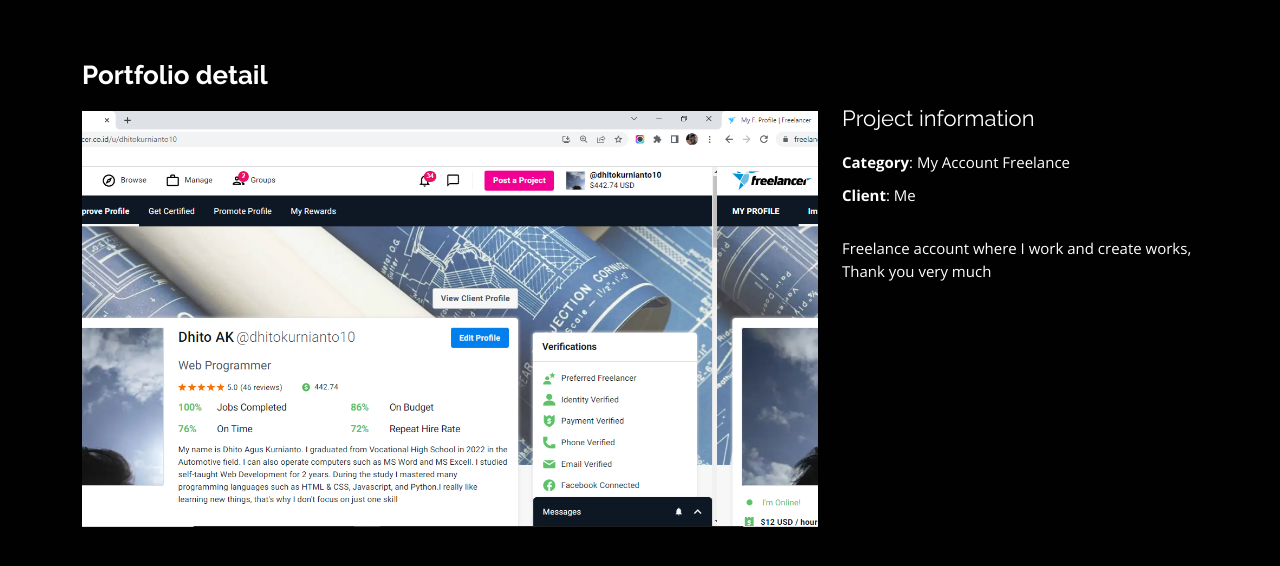
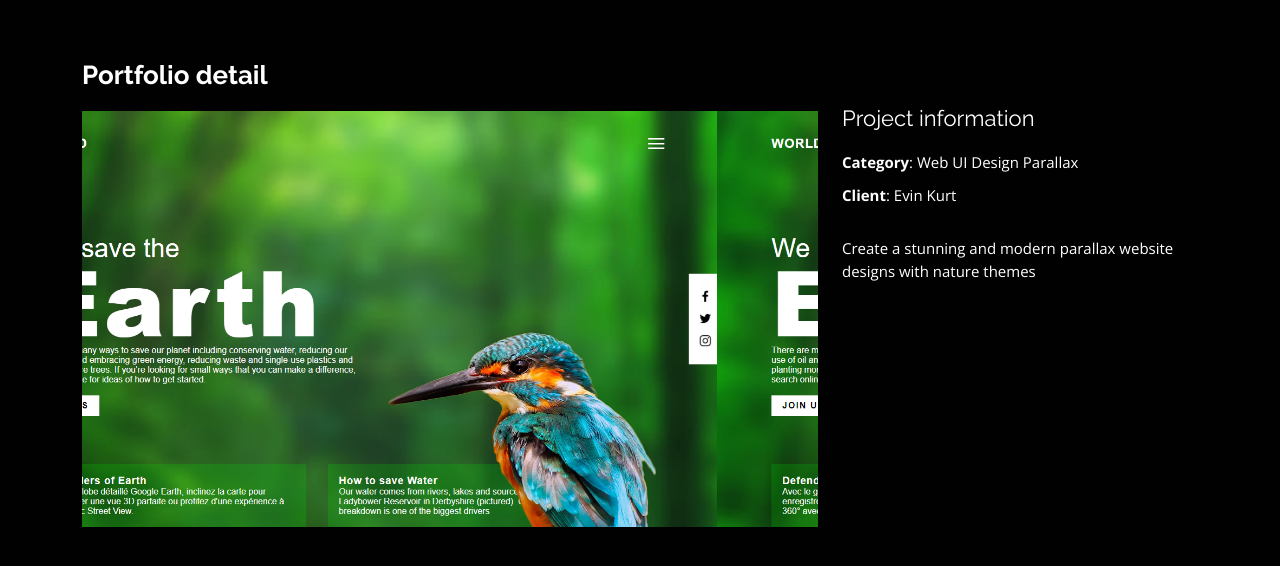
Before and after one commit to dhittss18/dhito-portofol.github.io, a plain HTML site: page portfolio-details-bird.html in a window 1280 px wide. Drawn offline with nearby package versions, Linux system fonts and the light colour scheme.

Commit message:
Update portfolio-details-bird.html

```diff
--- a/portfolio-details-bird.html
+++ b/portfolio-details-bird.html
@@ -52,7 +52,7 @@
               <div class="swiper-wrapper align-items-center">
 
                 <div class="swiper-slide">
-                  <img src="assets/img/Screenshot18.png" alt="" style="width: 740px!important">
+                  <img src="assets/img/bird.png" alt="" style="width: 740px!important">
                 </div>
 
               </div>
@@ -64,12 +64,12 @@
           <div class="col-lg-4 portfolio-info">
             <h3>Project information</h3>
             <ul>
-              <li><strong>Category</strong>: My Account Freelance</li>
-              <li><strong>Client</strong>: Me </li>
+              <li><strong>Category</strong>: Web UI Design Parallax</li>
+              <li><strong>Client</strong>: Evin Kurt </li>
             </ul>
 
             <p>
-              Freelance account where I work and create works, Thank you very much
+              Create a stunning and modern parallax website designs with nature themes
             </p>
           </div>
 
```
